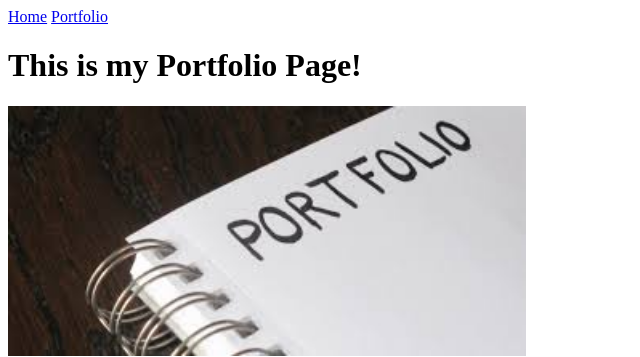
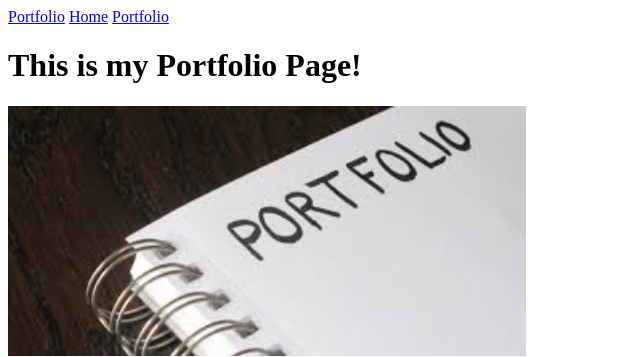
Before and after one commit to gabrielc2002/gabrielc2002.github.io, a plain HTML site: page my_website/portfolio.html in a window 1280 px wide. Shown: the top 357 px of the page, without its empty margins (0-640 px from the left). Drawn offline with Linux system fonts and the light colour scheme.

```diff
--- a/my_website/portfolio.html
+++ b/my_website/portfolio.html
@@ -5,6 +5,7 @@
 	    <title>Portfolio</title>
 	  </head>
 	  <body>
+	<a href="maxresdefault.html">Portfolio</a>
     <a href="index.html">Home</a>
     <a href="portfolio.html">Portfolio</a>
     <h1>This is my Portfolio Page!</h1>
```
Also changed, not shown: my_website/images/maxresdefault.jpg (added).
